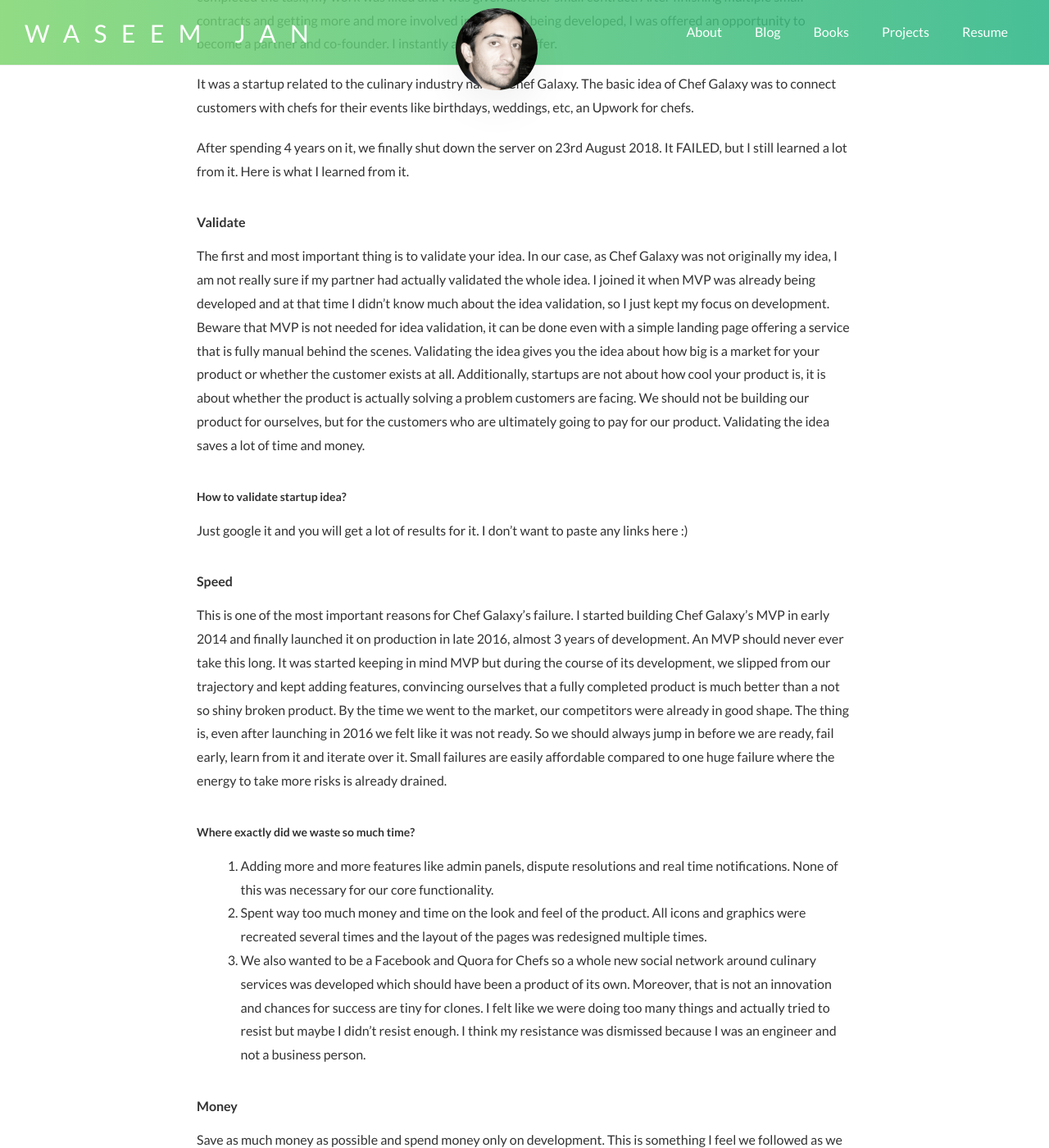
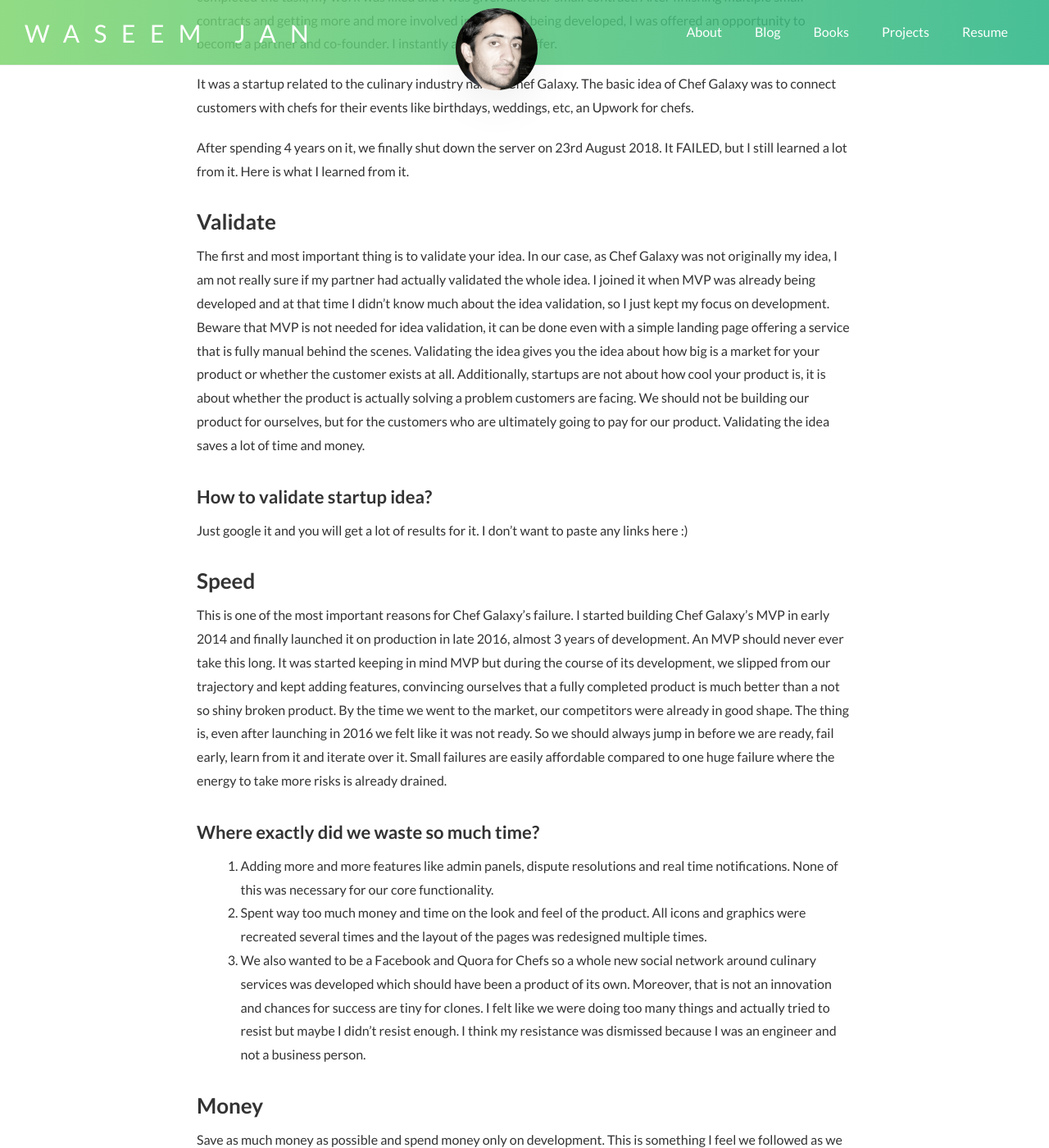
Before and after one commit to syedwaseemjan/syedwaseemjan.github.io, a Jekyll site: the page built from _posts/2018-09-15-what-i-learned-from-my-failed-startup.md, in a window 1280 px wide and 1400 px high, scrolled down 329 px. Shown: the whole window at 82% size. Built offline with Jekyll 4.4.1, drawn with Linux system fonts in a browser that asks for light colours; nearby versions of some CDN libraries.

Commit message:
Use sasss variables for new colors

```diff
--- a/_sass/abstracts/_variables.scss
+++ b/_sass/abstracts/_variables.scss
@@ -5,11 +5,11 @@ $color-primary-dark: #28b485;
 
 $color-grey-light-1: #f7f7f7;
 $color-grey-light-2: #eee;
+$color-grey-light-3: #ccc;
 
 $color-grey-dark-1: #333;
 $color-grey-dark-2: #777;
 $color-grey-dark-3: #999;
-
 
 $color-white: #fff;
 $color-black: #000;
--- a/_sass/pages/_post.scss
+++ b/_sass/pages/_post.scss
@@ -12,7 +12,7 @@
         & > :not(:last-child):after {
             content: "";
             border-right: 1px solid #ddd;
-            margin: 0 8px 0 10px;
+            margin: 0 .8rem 0 1rem;
         }
     }
 
@@ -31,11 +31,11 @@
 
         pre.highlight {
             border: 1px solid #ddd;
-            padding: 8px 12px;
-            -webkit-border-radius: 3px;
-            -moz-border-radius: 3px;
-            border-radius: 3px;
-            font-size: 15px;
+            padding: .8rem 1.2rem;
+            -webkit-border-radius: .3rem;
+            -moz-border-radius: .3rem;
+            border-radius: .3rem;
+            font-size: 1.5rem;
             overflow-y: hidden;
             overflow-x: scroll;
         }
@@ -52,19 +52,19 @@
         h5,
         h6 {
             line-height: 1.5rem;
-            margin: 40px 0 20px;
+            margin: 4rem 0 2rem;
         }
 
         h2 {
-            font-size: 1.6rem;
+            font-size: 2.6rem;
         }
 
         h3 {
-            font-size: 1.4rem;
+            font-size: 2.2rem;
         }
 
         h4 {
-            font-size: 1.2rem;
+            font-size: 1.9rem;
         }
 
         p {
@@ -72,16 +72,16 @@
         }
 
         blockquote {
-            border-left: 4px solid #e8e8e8;
-            padding-left: 20px;
-            font-size: 16px;
+            border-left: .4rem solid #e8e8e8;
+            padding-left: 2rem;
+            font-size: 1.6rem;
             opacity: .6;
             font-style: italic;
-            margin: 30px 0;
+            margin: 3rem 0;
         }
 
         ul,
-        ol { padding-left: 40px; }
+        ol { padding-left: 4rem; }
 
         img {
             max-width: 100%;
@@ -90,13 +90,13 @@
 
     pre,
     code {
-        border: 1px solid #ddd;
-        background-color: #f6f6f6;
-        padding: 8px 12px;
-        -webkit-border-radius: 3px;
-        -moz-border-radius: 3px;
-        border-radius: 3px;
-        font-size: 15px;
+        border: $line;
+        background-color: $color-grey-light-1;
+        padding: .8rem 1.2rem;
+        -webkit-border-radius: .3rem;
+        -moz-border-radius: .3rem;
+        border-radius: .3rem;
+        font-size: 1.5rem;
         overflow-y: hidden;
         overflow-x: scroll;
     }
@@ -124,19 +124,19 @@
     .anchor:hover,
     .anchor:active {
         font-size: .7rem;
-        color: #ccc;
+        color: $color-grey-light-3;
         vertical-align: middle;
     }
 
     /* terminal */
     pre.terminal {
-        border: 1px solid #000;
-        background-color: #333;
-        color: #FFF;
-        -webkit-border-radius: 3px;
-        -moz-border-radius: 3px;
-        border-radius: 3px;
+        border: 1px solid $color-black;
+        background-color: $color-grey-dark-1;
+        color: $color-white;
+        -webkit-border-radius: .3rem;
+        -moz-border-radius: .3rem;
+        border-radius: .3rem;
     }
 
-    pre.terminal code { background-color: #333; }
+    pre.terminal code { background-color: $color-grey-dark-1; }
 }
```
